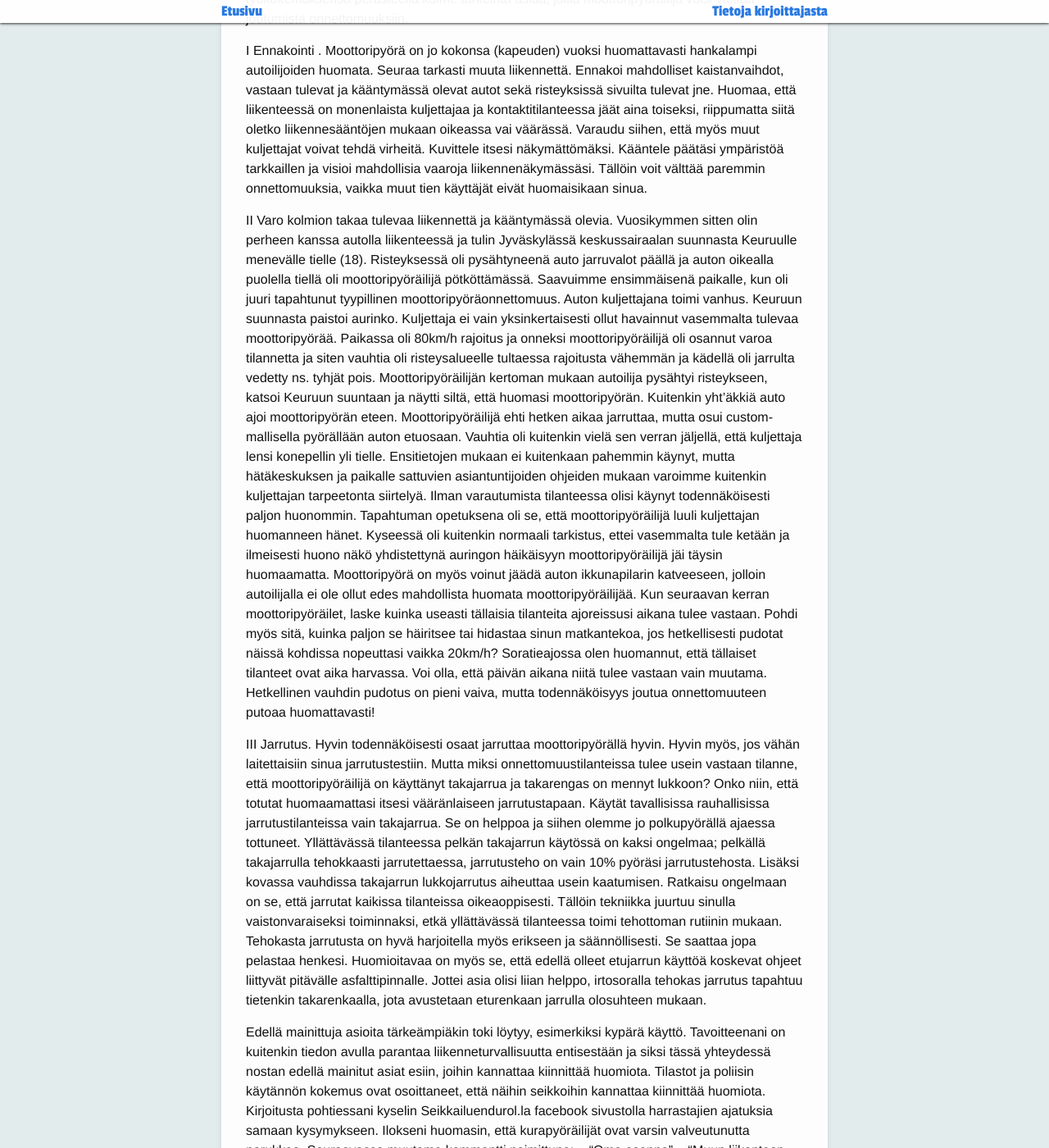
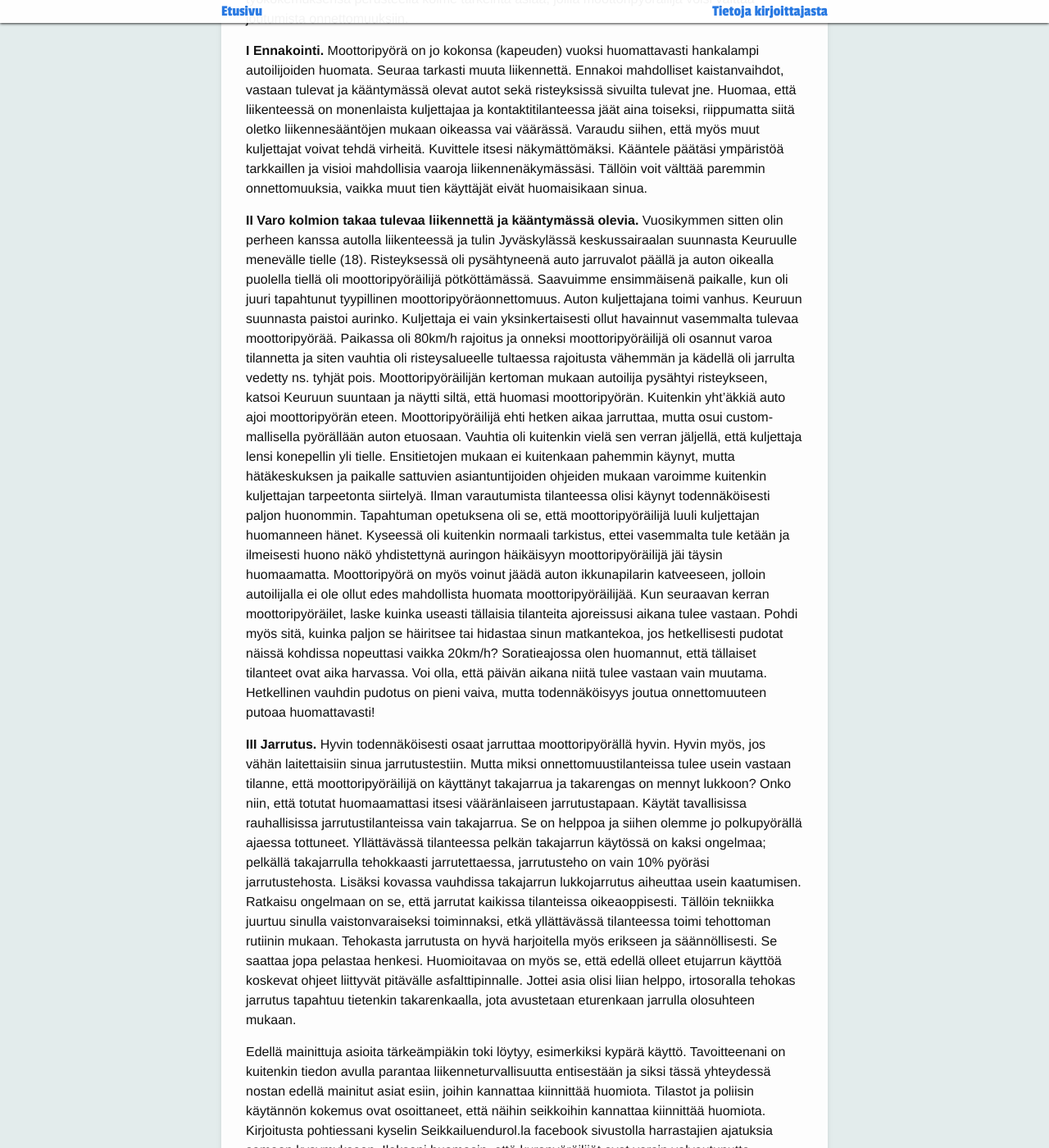
Before and after one commit to seikkailuendurolla/seikkailuendurolla.github.io, a Jekyll site: the page built from _posts/2019-03-26-miten-moottoripyorqilijq-selviqq-hengissq.md, in a window 1280 px wide and 1400 px high, scrolled down 1811 px. Shown: the whole window at 82% size. Built offline with Jekyll 4.4.1, drawn with Linux system fonts in a browser that asks for light colours; some web fonts are replaced; comment, search, counter and statistics services are not loaded; some of the changed text lies outside the part shown.

Commit message:
Muotoilua

```diff
--- a/_posts/2019-03-26-miten-moottoripyorqilijq-selviqq-hengissq.md
+++ b/_posts/2019-03-26-miten-moottoripyorqilijq-selviqq-hengissq.md
@@ -78,7 +78,7 @@ Kysyin Vilpulta, mitkä ovat hänen työkokemuksensa perusteella kolme
 tärkeintä asiaa,
 joilla moottoripyöräilijä voisi välttää joutumista onnettomuuksiin.
 
-I Ennakointi . Moottoripyörä on jo kokonsa (kapeuden) vuoksi
+**I Ennakointi.** Moottoripyörä on jo kokonsa (kapeuden) vuoksi
 huomattavasti hankalampi autoilijoiden huomata. Seuraa tarkasti muuta
 liikennettä. Ennakoi mahdolliset kaistanvaihdot, vastaan tulevat ja
 kääntymässä olevat autot sekä risteyksissä sivuilta tulevat jne.
@@ -91,7 +91,7 @@ ja visioi mahdollisia vaaroja liikennenäkymässäsi.
 Tällöin voit välttää paremmin onnettomuuksia, vaikka muut tien käyttäjät
 eivät huomaisikaan sinua.
 
-II Varo kolmion takaa tulevaa liikennettä ja kääntymässä olevia.
+**II Varo kolmion takaa tulevaa liikennettä ja kääntymässä olevia.**
 Vuosikymmen sitten olin perheen kanssa autolla
 liikenteessä ja tulin Jyväskylässä keskussairaalan suunnasta Keuruulle
 menevälle tielle (18).
@@ -141,7 +141,7 @@ päivän aikana niitä tulee vastaan vain muutama. Hetkellinen vauhdin
 pudotus on pieni
 vaiva, mutta todennäköisyys joutua onnettomuuteen putoaa huomattavasti!
 
-III Jarrutus. Hyvin todennäköisesti osaat jarruttaa moottoripyörällä
+**III Jarrutus.** Hyvin todennäköisesti osaat jarruttaa moottoripyörällä
 hyvin. Hyvin myös, jos
 vähän laitettaisiin sinua jarrutustestiin. Mutta miksi
 onnettomuustilanteissa tulee usein
@@ -177,18 +177,20 @@ Kirjoitusta pohtiessani kyselin Seikkailuendurol.la facebook sivustolla
 harrastajien ajatuksia samaan kysymykseen. Ilokseni huomasin, että
 kurapyöräilijät ovat varsin valveutunutta porukkaa. Seuraavassa muutama
 kommentti poimittuna:
-● “Oma asenne”
-● “Muun liikenteen huomioiminen, ennakoiva ajo”
-● “Varusteet”
-● “Aja kuin olisit näkymätön”
-● “Kunnolliset renkaat soratiellä”
-● “Tilannenopeudet, muiden huomioiminen”
-● “Ajotaito, pyöränhallinta”
-● “Oleta että kaikki liikenteessä ovat sokeita, kuuroja, itsetuhoisia
+
+* “Oma asenne”
+* “Muun liikenteen huomioiminen, ennakoiva ajo”
+* “Varusteet”
+* “Aja kuin olisit näkymätön”
+* “Kunnolliset renkaat soratiellä”
+* “Tilannenopeudet, muiden huomioiminen”
+* “Ajotaito, pyöränhallinta”
+* “Oleta että kaikki liikenteessä ovat sokeita, kuuroja, itsetuhoisia
 idiootteja, eli katso
 eteen, taakse, sivulle ja seuraa liikennettä sekä tien pintaa pitkälle!”
-● “Vainoharhaisuus, pessimismi, omien taitojen vähättely.”
-● “Pyörän ominaisuuksien tunteminen.”
+* “Vainoharhaisuus, pessimismi, omien taitojen vähättely.”
+* “Pyörän ominaisuuksien tunteminen.”
+
 Moottoripyöräpoliiseille järjestetään joka kevät ennen ajokauden alkua
 pakollinen kaksipäiväinen nk. lämmittelykurssi, jossa kerrataan
 ajotekniikkaa ja palautellaan mieliin lajiin liittyvät erityispiirteet
```
Also changed, not shown: other parts of _posts/2019-03-26-miten-moottoripyorqilijq-selviqq-hengissq.md (+3 -2 lines), _posts/2017-06-24-ktm-1090-adventure.md (+1 -1 lines).
